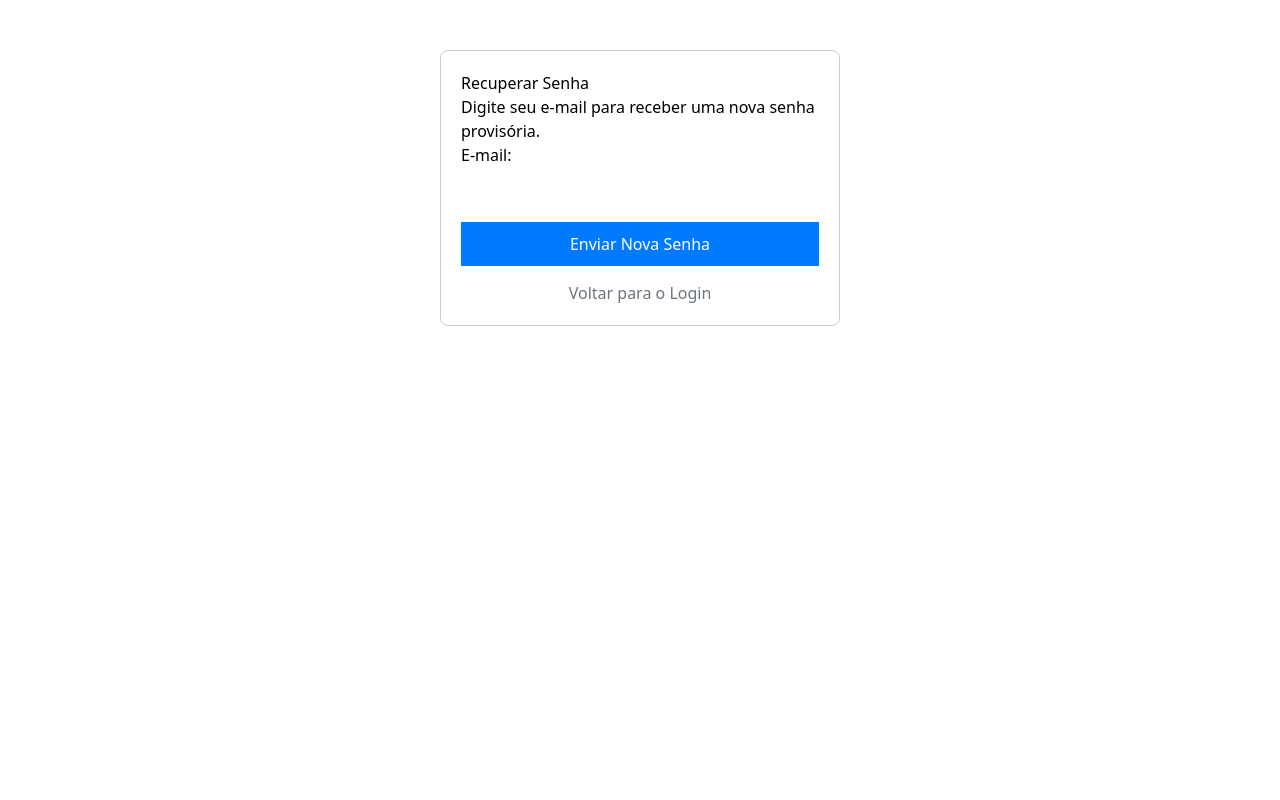
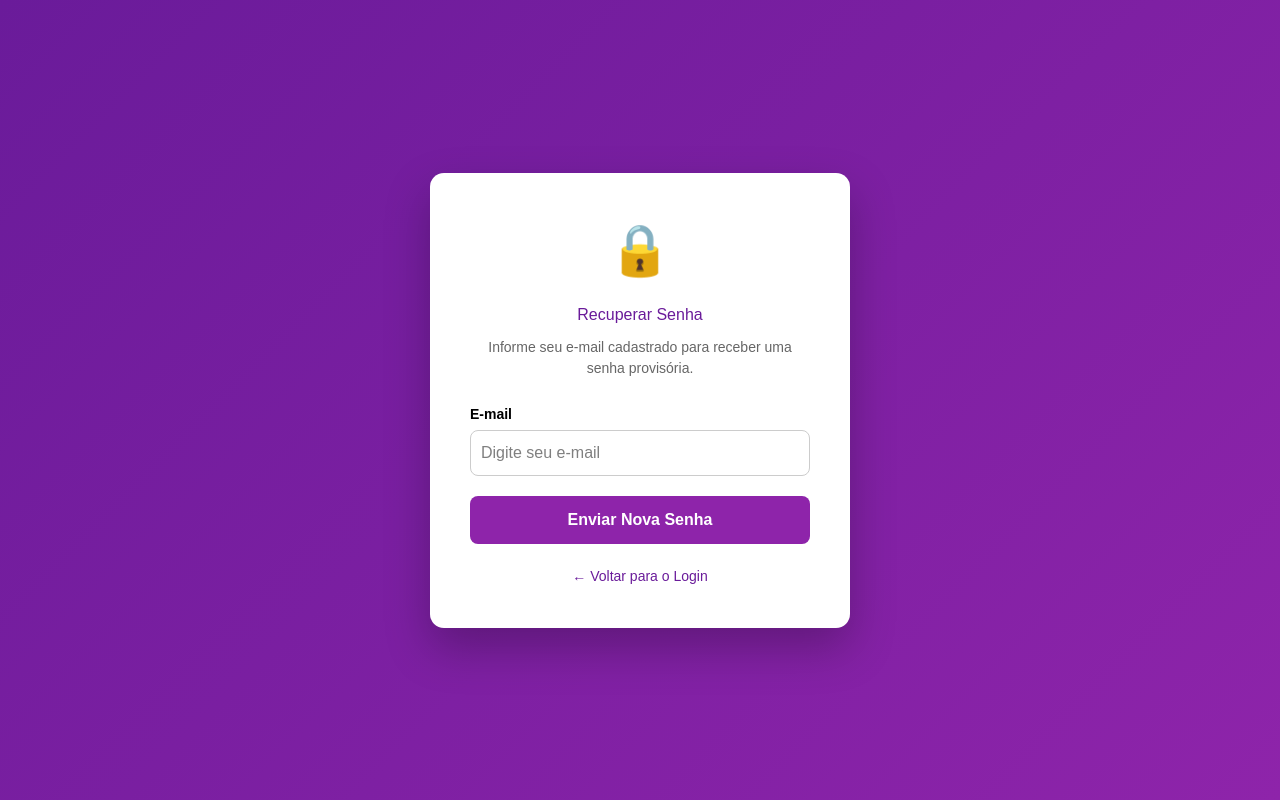
Before and after one commit to Juldenor/clinica-veterinaria-front, an Angular app: page /esqueci-senha in a window 1280 px wide. Built offline with nearby package versions, Linux system fonts and the light colour scheme.

Commit message:
fix: design das paginas

```diff
--- a/src/app/components/esqueci-senha/esqueci-senha.css
+++ b/src/app/components/esqueci-senha/esqueci-senha.css
@@ -0,0 +1,125 @@
+/* Fundo diferente do login e registro */
+.background-recovery {
+    height: 100vh;
+    background: linear-gradient(135deg, #6A1B9A, #8E24AA);
+    display: flex;
+    justify-content: center;
+    align-items: center;
+    font-family: Arial, sans-serif;
+  }
+
+  /* Card central */
+  .recovery-card {
+    background: white;
+    padding: 40px;
+    border-radius: 14px;
+    width: 420px;
+    max-width: 95%;
+    box-shadow: 0 20px 45px rgba(0,0,0,0.25);
+    text-align: center;
+    animation: fadeIn 0.5s ease-in-out;
+  }
+
+  /* Ícone decorativo */
+  .icon-area {
+    font-size: 50px;
+    margin-bottom: 15px;
+  }
+
+  /* Título */
+  .recovery-card h2 {
+    margin-bottom: 10px;
+    color: #6A1B9A;
+  }
+
+  .subtitle {
+    font-size: 14px;
+    color: #666;
+    margin-bottom: 25px;
+  }
+
+  /* Input */
+  .input-group {
+    display: flex;
+    flex-direction: column;
+    text-align: left;
+    margin-bottom: 20px;
+  }
+
+  .input-group label {
+    font-weight: bold;
+    font-size: 14px;
+    margin-bottom: 5px;
+  }
+
+  .input-group input {
+    padding: 10px;
+    border-radius: 8px;
+    border: 1px solid #ccc;
+    transition: 0.3s;
+  }
+
+  .input-group input:focus {
+    border-color: #8E24AA;
+    outline: none;
+    box-shadow: 0 0 6px rgba(142,36,170,0.4);
+  }
+
+  /* Botão */
+  button {
+    width: 100%;
+    padding: 12px;
+    background-color: #8E24AA;
+    border: none;
+    border-radius: 8px;
+    color: white;
+    font-weight: bold;
+    cursor: pointer;
+    transition: 0.3s;
+  }
+
+  button:hover {
+    background-color: #6A1B9A;
+    transform: scale(1.03);
+  }
+
+  /* Mensagens */
+  .mensagem-erro {
+    color: #d32f2f;
+    font-size: 14px;
+    margin-bottom: 15px;
+  }
+
+  .mensagem-sucesso {
+    color: #2e7d32;
+    font-size: 14px;
+    margin-bottom: 15px;
+  }
+
+  /* Link */
+  .links {
+    margin-top: 20px;
+  }
+
+  .links a {
+    text-decoration: none;
+    color: #6A1B9A;
+    font-size: 14px;
+    transition: 0.3s;
+  }
+
+  .links a:hover {
+    text-decoration: underline;
+  }
+
+  /* Animação suave */
+  @keyframes fadeIn {
+    from {
+      opacity: 0;
+      transform: translateY(15px);
+    }
+    to {
+      opacity: 1;
+      transform: translateY(0);
+    }
+  }
--- a/src/app/components/esqueci-senha/esqueci-senha.html
+++ b/src/app/components/esqueci-senha/esqueci-senha.html
@@ -1,17 +1,35 @@
-<div style="max-width: 400px; margin: 50px auto; padding: 20px; border: 1px solid #ccc; border-radius: 8px;">
-  <h2>Recuperar Senha</h2>
-  <p>Digite seu e-mail para receber uma nova senha provisória.</p>
+<div class="background-recovery">
+  <div class="recovery-card">
 
-  <div style="margin-bottom: 15px;">
-    <label>E-mail:</label><br>
-    <input type="email" [(ngModel)]="email" style="width: 100%; padding: 8px;">
+    <div class="icon-area">
+      🔒
+    </div>
+
+    <h2>Recuperar Senha</h2>
+    <p class="subtitle">
+      Informe seu e-mail cadastrado para receber uma senha provisória.
+    </p>
+
+    <div class="input-group">
+      <label>E-mail</label>
+      <input
+        type="email"
+        [(ngModel)]="email"
+        placeholder="Digite seu e-mail">
+    </div>
+
+    <p *ngIf="mensagem"
+       [ngClass]="erro ? 'mensagem-erro' : 'mensagem-sucesso'">
+       {{ mensagem }}
+    </p>
+
+    <button (click)="recuperar()" [disabled]="carregando">
+      {{ carregando ? 'Enviando...' : 'Enviar Nova Senha' }}
+    </button>
+
+    <div class="links">
+      <a routerLink="/login">← Voltar para o Login</a>
+    </div>
+
   </div>
-
-  <p [ngStyle]="{'color': erro ? 'red' : 'green'}">{{ mensagem }}</p>
-
-  <button (click)="recuperar()" style="width: 100%; padding: 10px; background-color: #007bff; color: white; border: none; cursor: pointer; margin-bottom: 15px;">Enviar Nova Senha</button>
-
-  <p style="text-align: center;">
-    <a routerLink="/login" style="color: #6c757d; text-decoration: none;">Voltar para o Login</a>
-  </p>
 </div>
--- a/src/app/components/esqueci-senha/esqueci-senha.ts
+++ b/src/app/components/esqueci-senha/esqueci-senha.ts
@@ -1,33 +1,59 @@
 import { Component } from '@angular/core';
-import { CommonModule } from '@angular/common'; // Traz o ngStyle e ngIf
-import { FormsModule } from '@angular/forms'; // Traz o ngModel
-import { RouterModule } from '@angular/router'; // Traz o routerLink para voltar pro login
+import { CommonModule } from '@angular/common';
+import { FormsModule } from '@angular/forms';
+import { RouterModule } from '@angular/router';
 import { Auth } from '../../services/auth';
 
 @Component({
   selector: 'app-esqueci-senha',
   standalone: true,
-  imports: [CommonModule, FormsModule, RouterModule], // <-- O SEGREDO ESTÁ AQUI!
-  templateUrl: './esqueci-senha.html', // (Ou .component.html, dependendo de como está seu arquivo)
-  styleUrl: './esqueci-senha.css' // (Ou .component.css)
+  imports: [CommonModule, FormsModule, RouterModule],
+  templateUrl: './esqueci-senha.html',
+  styleUrls: ['./esqueci-senha.css']
 })
 export class EsqueciSenha {
+
   email = '';
   mensagem = '';
   erro = false;
+  carregando = false;
 
   constructor(private authService: Auth) {}
 
   recuperar() {
-    this.mensagem = 'Enviando...';
+
+    if (!this.email) {
+      this.erro = true;
+      this.mensagem = 'Digite um e-mail válido.';
+      return;
+    }
+
+    this.carregando = true;
+    this.erro = false;
+    this.mensagem = '';
+
     this.authService.esqueciSenha(this.email).subscribe({
-      next: (resposta) => {
-        this.erro = false;
-        this.mensagem = resposta;
+      next: (resposta: any) => {
+        this.carregando = false;
+
+        if (resposta && resposta.sucesso === true) {
+          this.erro = false;
+          this.mensagem = 'E-mail enviado com sucesso!';
+        } else {
+          this.erro = true;
+          this.mensagem = 'E-mail não encontrado.';
+        }
       },
       error: (err) => {
-        this.erro = true;
-        this.mensagem = 'Erro ao enviar. Verifique o e-mail digitado.';
+        this.carregando = false;
+
+        if (err.status === 404) {
+          this.erro = true;
+          this.mensagem = 'E-mail não encontrado.';
+        } else {
+          this.erro = true;
+          this.mensagem = 'Erro ao enviar solicitação.';
+        }
       }
     });
   }
--- a/src/app/components/login/login.css
+++ b/src/app/components/login/login.css
@@ -0,0 +1,127 @@
+/* Fundo da página */
+.background {
+    height: 100vh;
+    background: linear-gradient(135deg, #4CAF50, #2E7D32);
+    display: flex;
+    justify-content: center;
+    align-items: center;
+    font-family: Arial, sans-serif;
+  }
+
+  /* Container principal */
+  .login-container {
+    display: flex;
+    background: white;
+    border-radius: 12px;
+    overflow: hidden;
+    box-shadow: 0 15px 40px rgba(0,0,0,0.2);
+    width: 850px;
+    max-width: 95%;
+  }
+
+  /* Parte da imagem */
+  .login-image {
+    width: 50%;
+    display: none;
+  }
+
+  .login-image img {
+    width: 100%;
+    height: 100%;
+    object-fit: cover;
+  }
+
+  /* Card de login */
+  .login-card {
+    width: 50%;
+    padding: 40px;
+    display: flex;
+    flex-direction: column;
+    justify-content: center;
+  }
+
+  .login-card h2 {
+    margin-bottom: 5px;
+    color: #2E7D32;
+  }
+
+  .subtitle {
+    margin-bottom: 25px;
+    color: #777;
+    font-size: 14px;
+  }
+
+  /* Inputs */
+  .input-group {
+    margin-bottom: 20px;
+    display: flex;
+    flex-direction: column;
+  }
+
+  .input-group label {
+    margin-bottom: 5px;
+    font-weight: bold;
+    font-size: 14px;
+  }
+
+  .input-group input {
+    padding: 10px;
+    border-radius: 6px;
+    border: 1px solid #ccc;
+    transition: 0.3s;
+  }
+
+  .input-group input:focus {
+    border-color: #4CAF50;
+    outline: none;
+    box-shadow: 0 0 5px rgba(76,175,80,0.5);
+  }
+
+  /* Botão */
+  button {
+    padding: 12px;
+    background-color: #4CAF50;
+    border: none;
+    border-radius: 6px;
+    color: white;
+    font-weight: bold;
+    cursor: pointer;
+    transition: 0.3s;
+  }
+
+  button:hover {
+    background-color: #388E3C;
+    transform: scale(1.03);
+  }
+
+  /* Erro */
+  .erro {
+    color: red;
+    font-size: 14px;
+    margin-bottom: 10px;
+  }
+
+  /* Links */
+  .links {
+    margin-top: 20px;
+    display: flex;
+    justify-content: space-between;
+  }
+
+  .links a {
+    text-decoration: none;
+    color: #4CAF50;
+    font-size: 14px;
+    transition: 0.3s;
+  }
+
+  .links a:hover {
+    text-decoration: underline;
+  }
+
+  /* Responsivo */
+  @media (min-width: 768px) {
+    .login-image {
+      display: block;
+    }
+  }
--- a/src/app/components/login/login.html
+++ b/src/app/components/login/login.html
@@ -1,25 +1,37 @@
-<div style="max-width: 400px; margin: 50px auto; padding: 20px; border: 1px solid #ccc; border-radius: 8px;">
-  <h2>Bem-vindo à Clínica Vet</h2>
+<div class="background">
+  <div class="login-container">
 
-  <div style="margin-bottom: 15px;">
-    <label>E-mail:</label><br>
-    <input type="email" [(ngModel)]="email" style="width: 100%; padding: 8px;">
+    <div class="login-image">
+      <img src="https://images.unsplash.com/photo-1576201836106-db1758fd1c97?q=80&w=800" alt="Clínica Veterinária">
     </div>
 
-  <div style="margin-bottom: 15px;">
-    <label>Senha:</label><br>
-    <input type="password" [(ngModel)]="senha" style="width: 100%; padding: 8px;">
+    <div class="login-card">
+      <h2>Clínica J- Vet 🐾</h2>
+
+      <div class="input-group">
+        <label>E-mail</label>
+        <input type="email" [(ngModel)]="email" placeholder="Digite seu e-mail">
       </div>
 
-  <p *ngIf="mensagemErro" style="color: red;">{{ mensagemErro }}</p>
+      <div class="input-group">
+        <label>Senha</label>
+        <input type="password" [(ngModel)]="senha" placeholder="Digite sua senha">
+      </div>
 
-  <button (click)="fazerLogin()" style="width: 100%; padding: 10px; background-color: #28a745; color: white; border: none; cursor: pointer;">Entrar</button>
-
-  <p style="text-align: center; margin-top: 15px;">
-    <a routerLink="/esqueci-senha" style="color: #007bff; text-decoration: none;">Esqueci minha senha</a>
+      <p *ngIf="mensagemErro" class="erro">
+        {{ mensagemErro }}
       </p>
 
-  <p style="text-align: center; margin-top: 10px;">
-    <a routerLink="/registrar" style="color: #28a745; text-decoration: none;">Não tem uma conta? Crie aqui!</a>
-  </p>
+      <button (click)="fazerLogin()">
+        Entrar
+      </button>
+
+      <div class="links">
+        <a routerLink="/esqueci-senha">Esqueci minha senha</a>
+        <a routerLink="/registrar">Criar conta</a>
       </div>
+
+    </div>
+
+  </div>
+</div>
--- a/src/app/components/registrar/registrar.css
+++ b/src/app/components/registrar/registrar.css
@@ -0,0 +1,132 @@
+/* Fundo da página */
+.background {
+    height: 100vh;
+    background: linear-gradient(135deg, #4CAF50, #2E7D32);
+    display: flex;
+    justify-content: center;
+    align-items: center;
+    font-family: Arial, sans-serif;
+  }
+
+  /* Container principal */
+  .register-container {
+    display: flex;
+    background: white;
+    border-radius: 12px;
+    overflow: hidden;
+    box-shadow: 0 15px 40px rgba(0,0,0,0.2);
+    width: 850px;
+    max-width: 95%;
+  }
+
+  /* Parte da imagem */
+  .register-image {
+    width: 50%;
+    display: none;
+  }
+
+  .register-image img {
+    width: 100%;
+    height: 100%;
+    object-fit: cover;
+  }
+
+  /* Card */
+  .register-card {
+    width: 50%;
+    padding: 40px;
+    display: flex;
+    flex-direction: column;
+    justify-content: center;
+  }
+
+  .register-card h2 {
+    margin-bottom: 5px;
+    color: #2E7D32;
+  }
+
+  .subtitle {
+    margin-bottom: 25px;
+    color: #777;
+    font-size: 14px;
+  }
+
+  /* Inputs */
+  .input-group {
+    margin-bottom: 20px;
+    display: flex;
+    flex-direction: column;
+  }
+
+  .input-group label {
+    margin-bottom: 5px;
+    font-weight: bold;
+    font-size: 14px;
+  }
+
+  .input-group input {
+    padding: 10px;
+    border-radius: 6px;
+    border: 1px solid #ccc;
+    transition: 0.3s;
+  }
+
+  .input-group input:focus {
+    border-color: #4CAF50;
+    outline: none;
+    box-shadow: 0 0 5px rgba(76,175,80,0.5);
+  }
+
+  /* Botão */
+  button {
+    padding: 12px;
+    background-color: #17a2b8;
+    border: none;
+    border-radius: 6px;
+    color: white;
+    font-weight: bold;
+    cursor: pointer;
+    transition: 0.3s;
+  }
+
+  button:hover {
+    background-color: #138496;
+    transform: scale(1.03);
+  }
+
+  /* Mensagens */
+  .mensagem-erro {
+    color: #d32f2f;
+    font-size: 14px;
+    margin-bottom: 10px;
+  }
+
+  .mensagem-sucesso {
+    color: #2e7d32;
+    font-size: 14px;
+    margin-bottom: 10px;
+  }
+
+  /* Links */
+  .links {
+    margin-top: 20px;
+    text-align: center;
+  }
+
+  .links a {
+    text-decoration: none;
+    color: #4CAF50;
+    font-size: 14px;
+    transition: 0.3s;
+  }
+
+  .links a:hover {
+    text-decoration: underline;
+  }
+
+  /* Responsivo */
+  @media (min-width: 768px) {
+    .register-image {
+      display: block;
+    }
+  }
```
Lines whose indentation alone changed are shown as unchanged.
